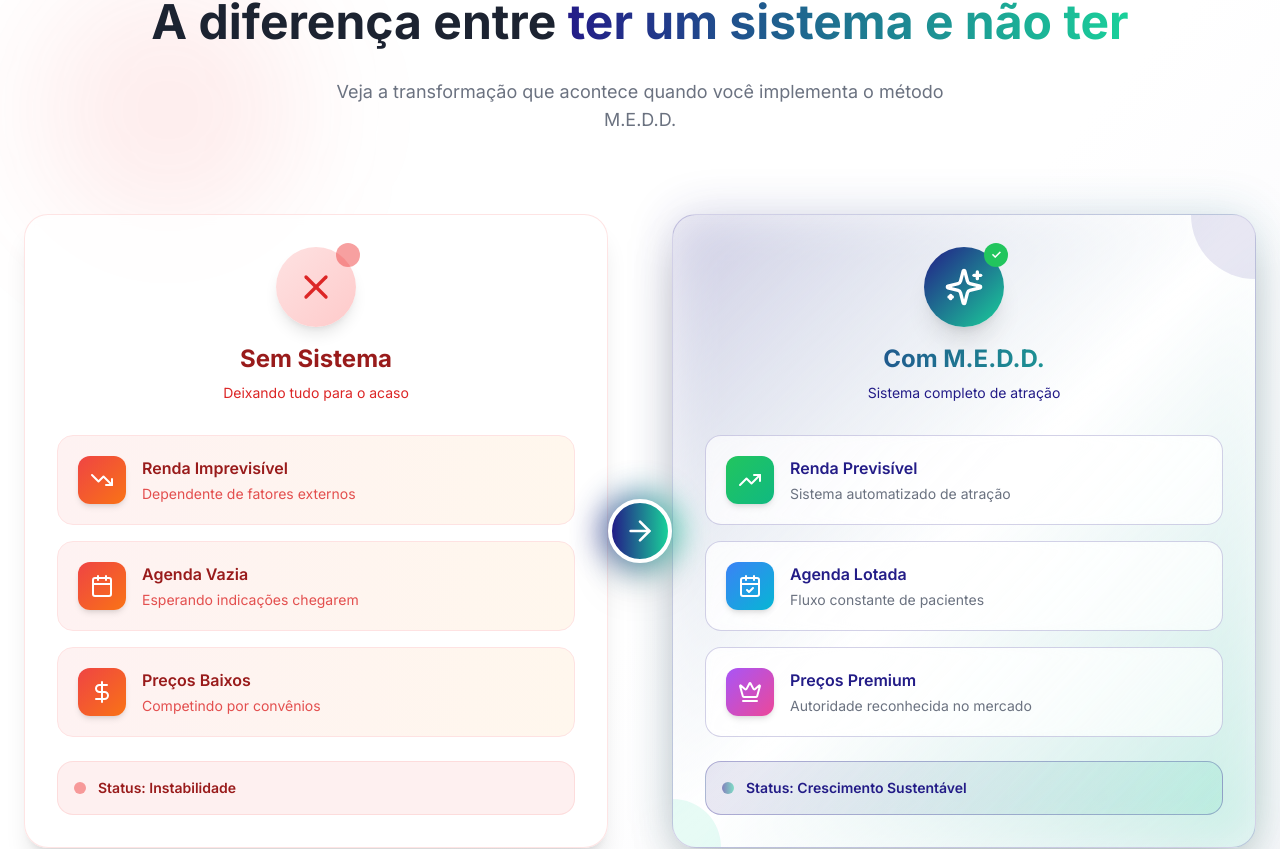
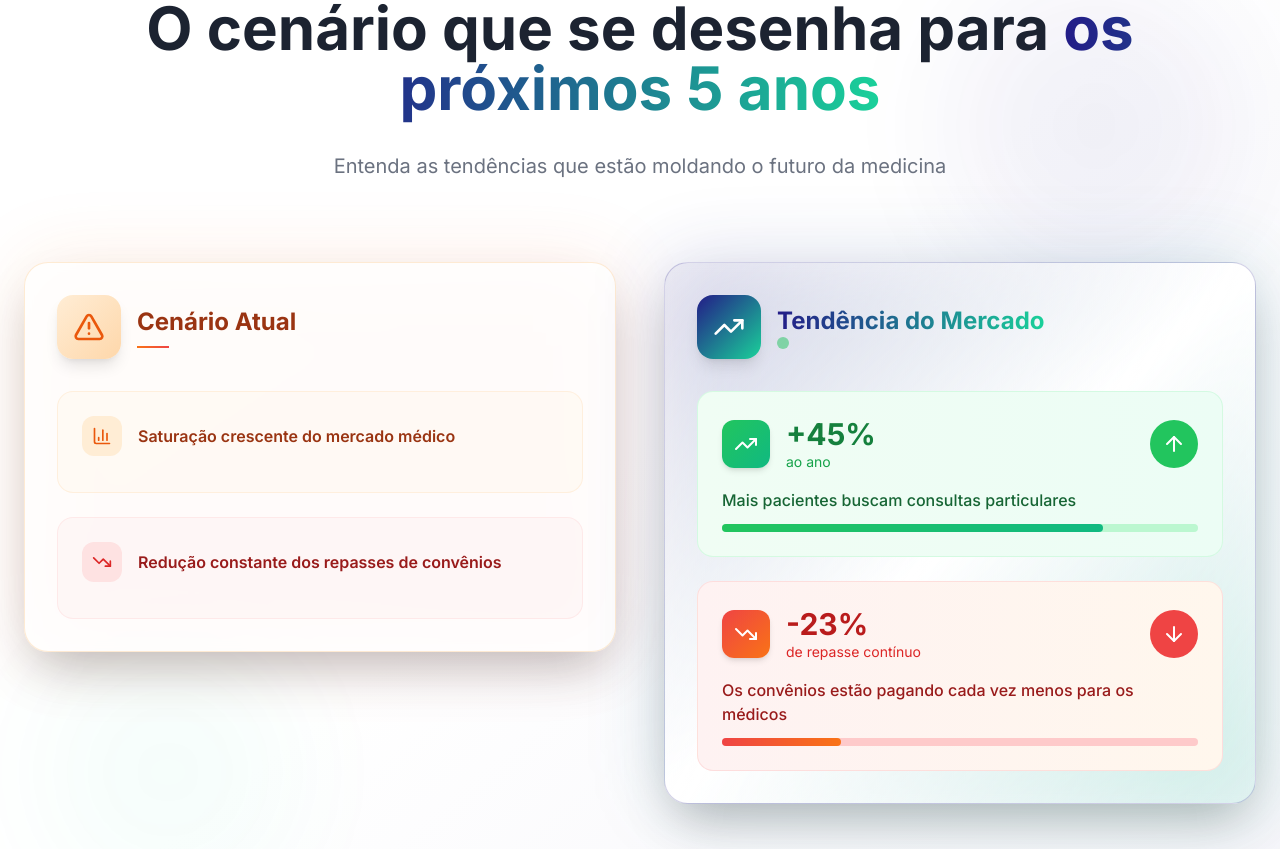
Before and after one commit to myfcan/medd-elite-marketing, a React (Vite) app: page / in a window 1280 px wide. Shown: the part 2296-3145 px from the top of the page. Built offline with nearby package versions, Linux system fonts and the light colour scheme.

Commit message:
Adicionar seção de cenário
Adicionada a seção "O cenário que se desenha para os próximos 5 anos" com a descrição "Entenda as tendências que estão moldando o futuro da medicina".

```diff
--- /dev/null
+++ b/src/components/FutureScenarioSection.tsx
@@ -0,0 +1,141 @@
+import { AlertTriangle, TrendingUp, TrendingDown, BarChart3, Users, ArrowUp, ArrowDown } from 'lucide-react';
+
+const FutureScenarioSection = () => {
+  return (
+    <section className="py-24 bg-gradient-to-br from-background via-background to-primary/5 relative overflow-hidden">
+      {/* Background Elements */}
+      <div className="absolute inset-0 bg-grid-pattern opacity-5"></div>
+      <div className="absolute top-20 right-10 w-72 h-72 bg-primary/10 rounded-full blur-3xl opacity-60"></div>
+      <div className="absolute bottom-20 left-10 w-64 h-64 bg-secondary/10 rounded-full blur-3xl opacity-40"></div>
+
+      <div className="max-w-7xl mx-auto px-6 relative z-10">
+        {/* Header */}
+        <div className="text-center mb-20 animate-fade-in">
+          <h2 className="text-4xl lg:text-6xl font-bold text-foreground mb-8 leading-tight">
+            O cenário que se desenha para{" "}
+            <span className="bg-gradient-to-r from-primary to-secondary bg-clip-text text-transparent">
+              os próximos 5 anos
+            </span>
+          </h2>
+          <p className="text-xl text-muted-foreground max-w-3xl mx-auto leading-relaxed">
+            Entenda as tendências que estão moldando o futuro da medicina
+          </p>
+        </div>
+
+        <div className="grid lg:grid-cols-2 gap-12 mb-20">
+          {/* Cenário Atual */}
+          <div className="animate-fade-in" style={{ animationDelay: '0.2s' }}>
+            <div className="relative group">
+              {/* Glow Effect */}
+              <div className="absolute inset-0 bg-gradient-to-br from-orange-500/20 to-red-500/20 rounded-3xl blur-2xl opacity-60 group-hover:opacity-80 transition-all duration-500"></div>
+
+              {/* Main Container */}
+              <div className="relative bg-white/80 backdrop-blur-sm rounded-3xl p-8 shadow-2xl border border-orange-200/50">
+                <div className="flex items-center gap-4 mb-8">
+                  <div className="w-16 h-16 bg-gradient-to-br from-orange-100 to-orange-200 rounded-2xl flex items-center justify-center shadow-lg">
+                    <AlertTriangle className="w-8 h-8 text-orange-600" />
+                  </div>
+                  <div>
+                    <h3 className="text-2xl font-bold text-orange-800">Cenário Atual</h3>
+                    <div className="w-8 h-0.5 bg-gradient-to-r from-orange-500 to-red-500 mt-2"></div>
+                  </div>
+                </div>
+
+                <div className="space-y-6">
+                  <div className="bg-orange-50/50 rounded-2xl p-6 border border-orange-200/30">
+                    <div className="flex items-center gap-4 mb-3">
+                      <div className="w-10 h-10 bg-orange-100 rounded-xl flex items-center justify-center">
+                        <BarChart3 className="w-5 h-5 text-orange-600" />
+                      </div>
+                      <h4 className="font-semibold text-orange-800">Saturação crescente do mercado médico</h4>
+                    </div>
+                  </div>
+
+                  <div className="bg-red-50/50 rounded-2xl p-6 border border-red-200/30">
+                    <div className="flex items-center gap-4 mb-3">
+                      <div className="w-10 h-10 bg-red-100 rounded-xl flex items-center justify-center">
+                        <TrendingDown className="w-5 h-5 text-red-600" />
+                      </div>
+                      <h4 className="font-semibold text-red-800">Redução constante dos repasses de convênios</h4>
+                    </div>
+                  </div>
+                </div>
+              </div>
+            </div>
+          </div>
+
+          {/* Tendência do Mercado */}
+          <div className="animate-fade-in" style={{ animationDelay: '0.4s' }}>
+            <div className="relative group">
+              {/* Glow Effect */}
+              <div className="absolute inset-0 bg-gradient-to-br from-primary/30 to-secondary/30 rounded-3xl blur-2xl opacity-60 group-hover:opacity-80 transition-all duration-500"></div>
+
+              {/* Main Container */}
+              <div className="relative bg-gradient-to-br from-primary/5 via-white to-secondary/5 backdrop-blur-sm rounded-3xl p-8 shadow-2xl border border-primary/20">
+                <div className="flex items-center gap-4 mb-8">
+                  <div className="w-16 h-16 bg-gradient-to-br from-primary to-secondary rounded-2xl flex items-center justify-center shadow-lg">
+                    <TrendingUp className="w-8 h-8 text-white" />
+                  </div>
+                  <div>
+                    <h3 className="text-2xl font-bold bg-gradient-to-r from-primary to-secondary bg-clip-text text-transparent">
+                      Tendência do Mercado
+                    </h3>
+                    <div className="w-3 h-3 bg-green-500 rounded-full animate-pulse"></div>
+                  </div>
+                </div>
+
+                <div className="space-y-6">
+                  {/* Positive Trend */}
+                  <div className="bg-gradient-to-r from-green-50 to-emerald-50 rounded-2xl p-6 border border-green-200/50">
+                    <div className="flex items-center justify-between mb-4">
+                      <div className="flex items-center gap-4">
+                        <div className="w-12 h-12 bg-gradient-to-br from-green-500 to-emerald-500 rounded-xl flex items-center justify-center shadow-md">
+                          <TrendingUp className="w-6 h-6 text-white" />
+                        </div>
+                        <div>
+                          <h4 className="text-3xl font-bold text-green-700">+45%</h4>
+                          <p className="text-sm text-green-600">ao ano</p>
+                        </div>
+                      </div>
+                      <div className="w-12 h-12 bg-green-500 rounded-full flex items-center justify-center">
+                        <ArrowUp className="w-6 h-6 text-white" />
+                      </div>
+                    </div>
+                    <p className="text-green-800 font-medium">Mais pacientes buscam consultas particulares</p>
+                    <div className="w-full bg-green-200 rounded-full h-2 mt-3">
+                      <div className="bg-gradient-to-r from-green-500 to-emerald-500 h-2 rounded-full w-4/5"></div>
+                    </div>
+                  </div>
+
+                  {/* Negative Trend */}
+                  <div className="bg-gradient-to-r from-red-50 to-orange-50 rounded-2xl p-6 border border-red-200/50">
+                    <div className="flex items-center justify-between mb-4">
+                      <div className="flex items-center gap-4">
+                        <div className="w-12 h-12 bg-gradient-to-br from-red-500 to-orange-500 rounded-xl flex items-center justify-center shadow-md">
+                          <TrendingDown className="w-6 h-6 text-white" />
+                        </div>
+                        <div>
+                          <h4 className="text-3xl font-bold text-red-700">-23%</h4>
+                          <p className="text-sm text-red-600">de repasse contínuo</p>
+                        </div>
+                      </div>
+                      <div className="w-12 h-12 bg-red-500 rounded-full flex items-center justify-center">
+                        <ArrowDown className="w-6 h-6 text-white" />
+                      </div>
+                    </div>
+                    <p className="text-red-800 font-medium">Os convênios estão pagando cada vez menos para os médicos</p>
+                    <div className="w-full bg-red-200 rounded-full h-2 mt-3">
+                      <div className="bg-gradient-to-r from-red-500 to-orange-500 h-2 rounded-full w-1/4"></div>
+                    </div>
+                  </div>
+                </div>
+              </div>
+            </div>
+          </div>
+        </div>
+      </div>
+    </section>
+  );
+};
+
+export default FutureScenarioSection;
--- a/src/pages/Index.tsx
+++ b/src/pages/Index.tsx
@@ -1,6 +1,7 @@
 import Header from '@/components/Header';
 import HeroSection from '@/components/HeroSection';
 import ProblemSection from '@/components/ProblemSection';
+import FutureScenarioSection from '@/components/FutureScenarioSection';
 import TransformationSection from '@/components/TransformationSection';
 import AboutDoctorSection from '@/components/AboutDoctorSection';
 import MethodologySection from '@/components/MethodologySection';
@@ -15,6 +16,7 @@ const Index = () => {
       <main>
         <HeroSection />
         <ProblemSection />
+        <FutureScenarioSection />
         <TransformationSection />
         <AboutDoctorSection />
         <MethodologySection />
```
